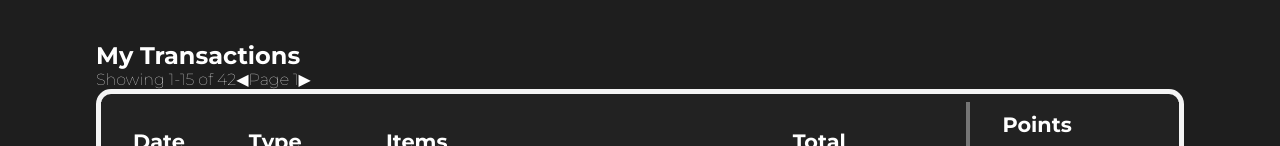
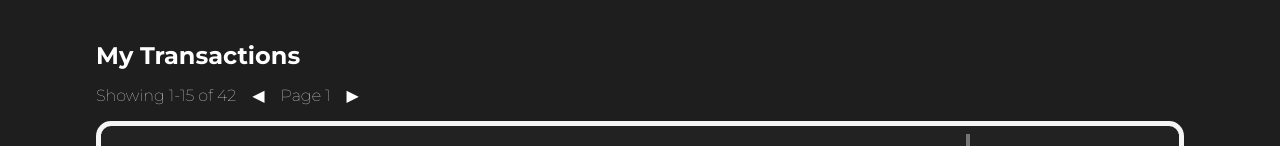
Before and after one commit to qwerttyuiiop1/CSSECDV, a Next.js app: page /wallet in a window 1280 px wide. Shown: the part 806-952 px from the top of the page. Built offline with nearby package versions, Linux system fonts and the light colour scheme.

Commit message:
cart and wallet margins

```diff
--- a/src/app/cart/page.module.css
+++ b/src/app/cart/page.module.css
@@ -166,7 +166,7 @@
 }
 
 .edit_button {
-  margin: 2rem 1rem 1rem;
+  margin: 2rem 0rem 1rem;
   padding: 1rem 2rem;
   font-size: 1.5rem;
   border-radius: 0.8rem;
--- a/src/app/wallet/page.module.css
+++ b/src/app/wallet/page.module.css
@@ -106,6 +106,7 @@
 
 .transactions_page_container {
     display: flex;
+    margin: 1rem 0rem;
 }
 
 .icon_text_wrapper {
@@ -203,6 +204,7 @@
 .transactions_page_next {
     cursor: pointer;
     user-select: none;
+    margin: 1rem;
 }
 
 .transactions_total_plus {
```
